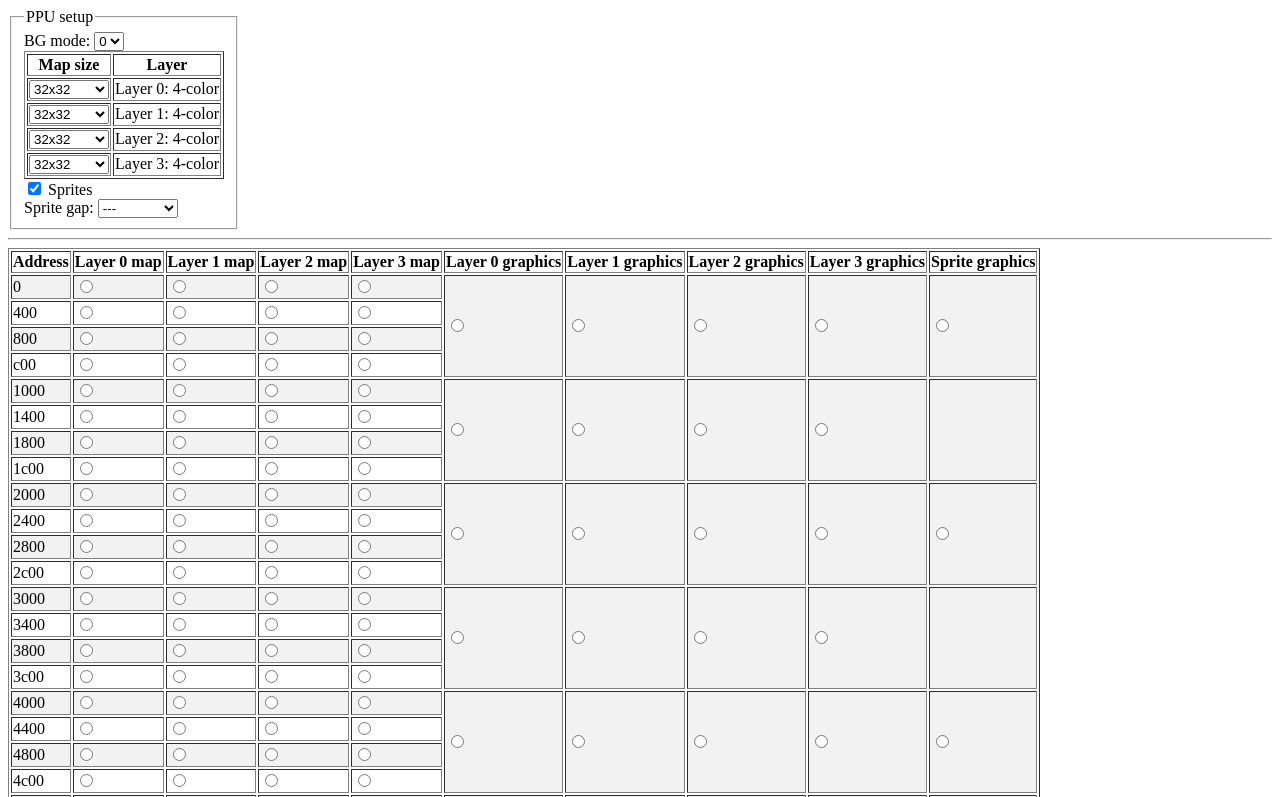
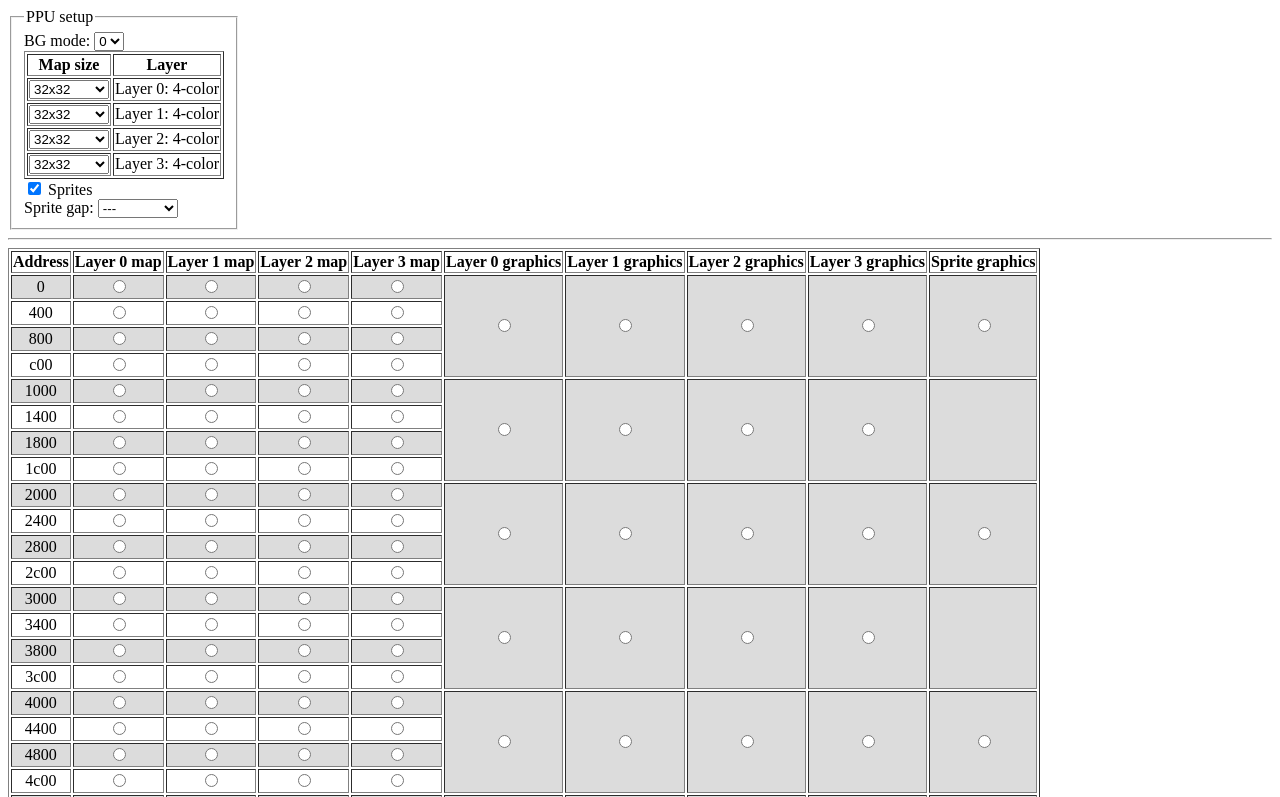
Before and after one commit to NovaSquirrel/SnesVRAMPlanner, a plain HTML site: page index.html in a window 1280 px wide. Shown: the top 797 px of the page. Drawn offline with Linux system fonts and the light colour scheme.

Commit message:
Prepatory work to improve display of VRAM layout
Replacing fixed constant with slightly stronger named CSS color so 'alternating rows' are more visible on flatter-gamma LCD screens.

Moving 'radio buttons' to be centered at all times as well so they're more visible in the middle of the cells.

Making the 'radio buttons' unclickable as prepatory work for a javascript change that makes the cell itself clickable instead for easier interactions especially on touchscreens.

```diff
--- a/snesvram.css
+++ b/snesvram.css
@@ -1,7 +1,15 @@
 .results:nth-child(even) {
-	background-color: #f2f2f2;
+	background-color: gainsboro;
 }
 
 .vram_used {
 	background-color: lime;
 }
+
+table#vram_table td {
+	text-align: center;
+}
+
+input[type=radio] {
+	pointer-events: none;
+}
```
